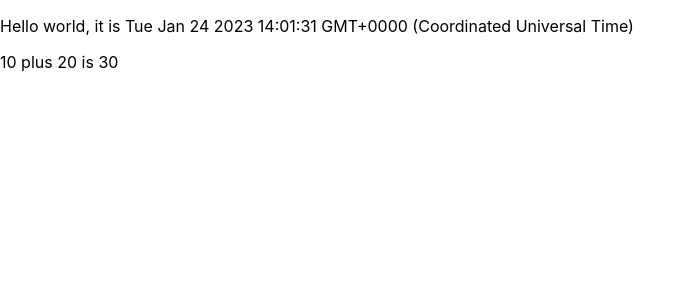
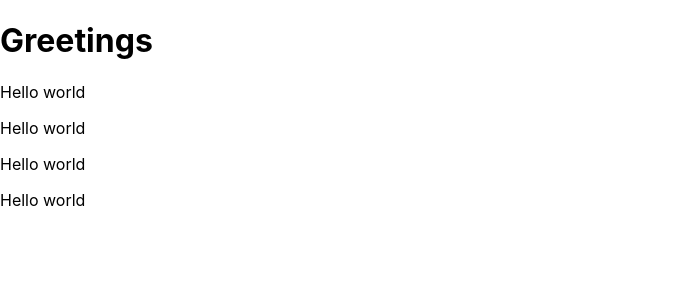
Before and after one commit to piggybox/fullstack-open, a React (Create React App) app in the folder part1/: page / in a window 1280 px wide. Shown: the top 300 px of the page, without its empty margins (0-695 px from the left). Built offline with nearby package versions, Linux system fonts and the light colour scheme.

Commit message:
multiple components

```diff
--- a/part1/src/App.js
+++ b/part1/src/App.js
@@ -1,17 +1,21 @@
 import "./App.css";
 
-const App = () => {
-  const now = new Date();
-  const a = 10;
-  const b = 20;
-  console.log(now, a + b);
-
+const Hello = () => {
   return (
     <div>
-      <p>Hello world, it is {now.toString()}</p>
-      <p>
-        {a} plus {b} is {a + b}
-      </p>
+      <p>Hello world</p>
+    </div>
+  );
+};
+
+const App = () => {
+  return (
+    <div>
+      <h1>Greetings</h1>
+      <Hello />
+      <Hello />
+      <Hello />
+      <Hello />
     </div>
   );
 };
```
